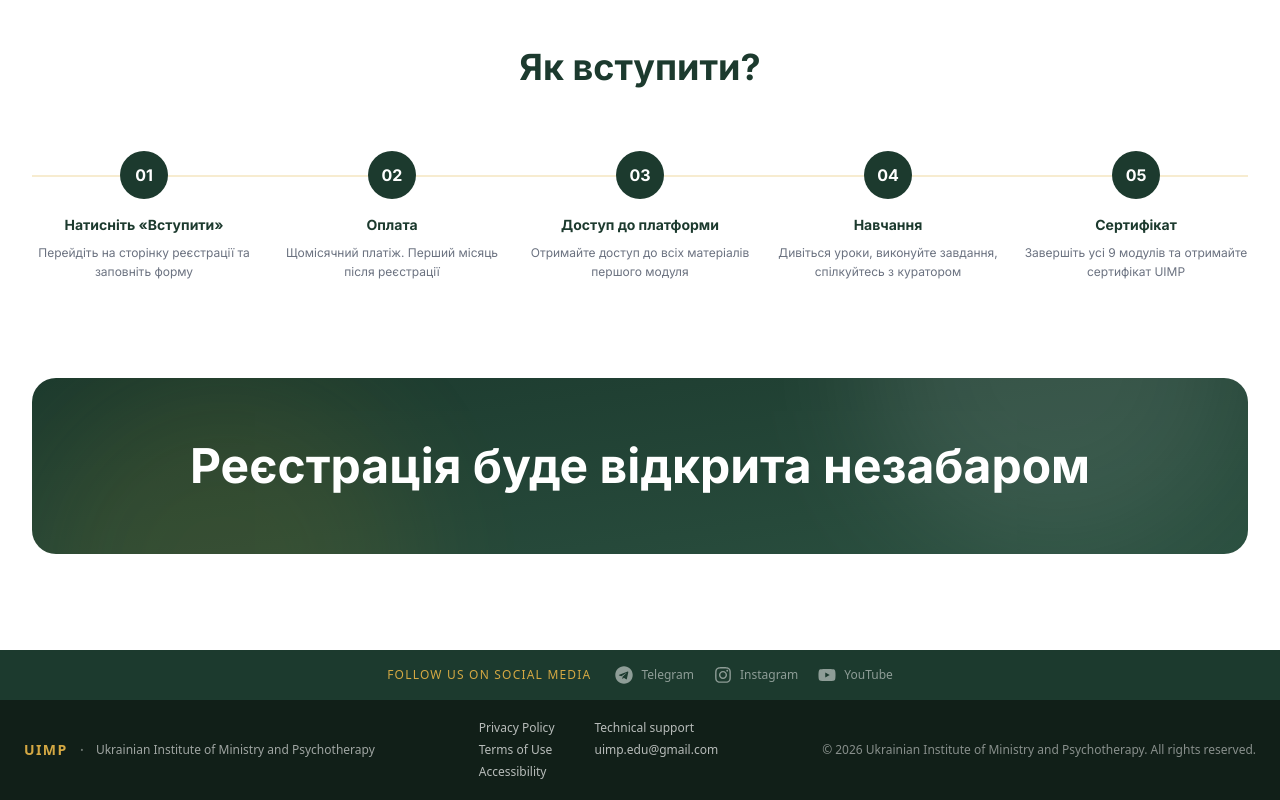
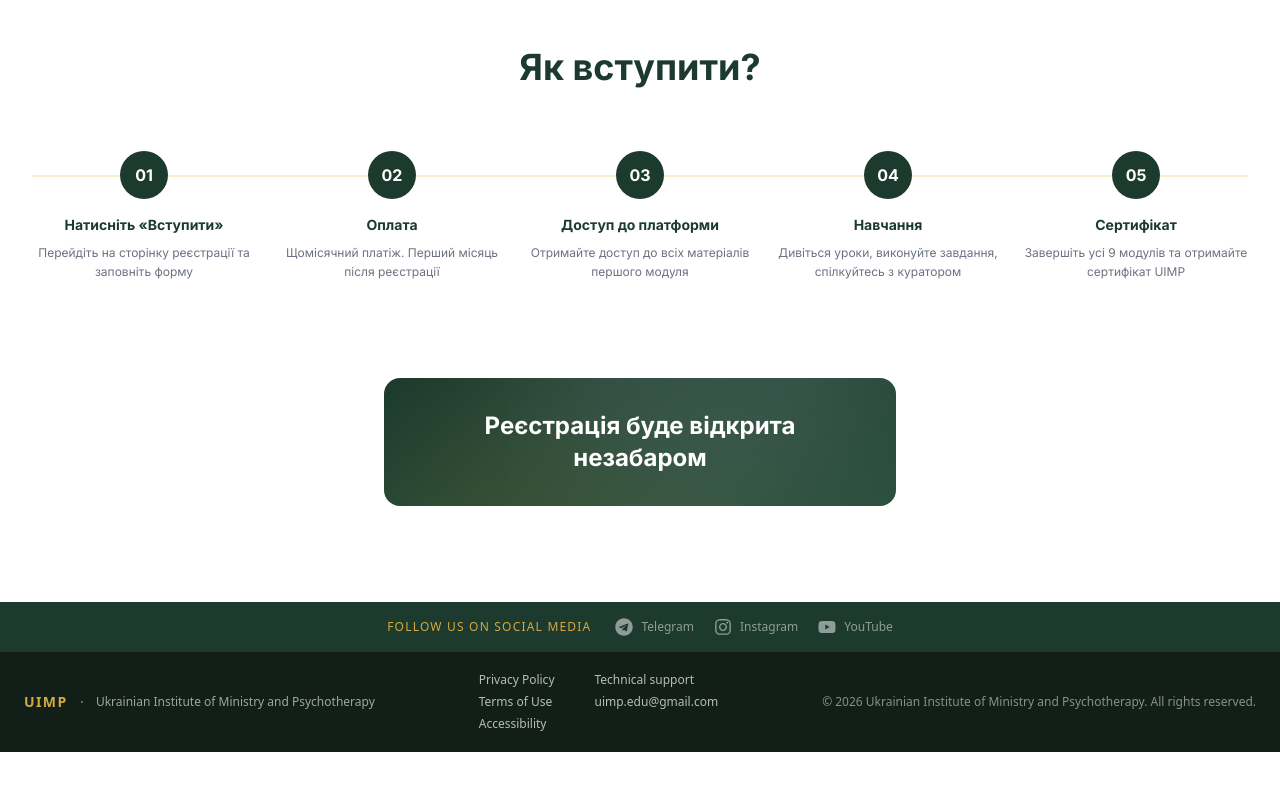
Before and after one commit to shaposhnikmcd-code/lms-platform, a Next.js app: page /en/yearly-program in a window 1280 px wide. Shown: the part 6448-7248 px from the top of the page. After the commit the page ends 7200 px from the top, so only its background shows below. Built offline with nearby package versions, Linux system fonts and the light colour scheme; no server answers.

Commit message:
fix: footer social bg, cta section size, certificate pdf path

```diff
--- a/app/[locale]/yearly-program/_components/CtaSection.tsx
+++ b/app/[locale]/yearly-program/_components/CtaSection.tsx
@@ -1,13 +1,13 @@
 export default function CtaSection() {
   return (
     <section className="max-w-7xl mx-auto px-4 sm:px-6 lg:px-8 pb-24">
-      <div className="relative bg-gradient-to-br from-[#1C3A2E] to-[#2a4f3f] rounded-3xl overflow-hidden p-12 md:p-16">
+      <div className="relative bg-gradient-to-br from-[#1C3A2E] to-[#2a4f3f] rounded-2xl overflow-hidden p-6 md:p-8 max-w-lg mx-auto">
         <div className="absolute inset-0 opacity-10">
           <div className="absolute top-0 left-0 w-96 h-96 bg-[#D4A017] rounded-full blur-3xl" />
           <div className="absolute bottom-0 right-0 w-96 h-96 bg-white rounded-full blur-3xl" />
         </div>
         <div className="relative text-center">
-          <h2 className="text-3xl md:text-5xl font-bold text-white">
+          <h2 className="text-xl md:text-2xl font-bold text-white">
             {"Реєстрація буде відкрита незабаром"}
           </h2>
         </div>
```
